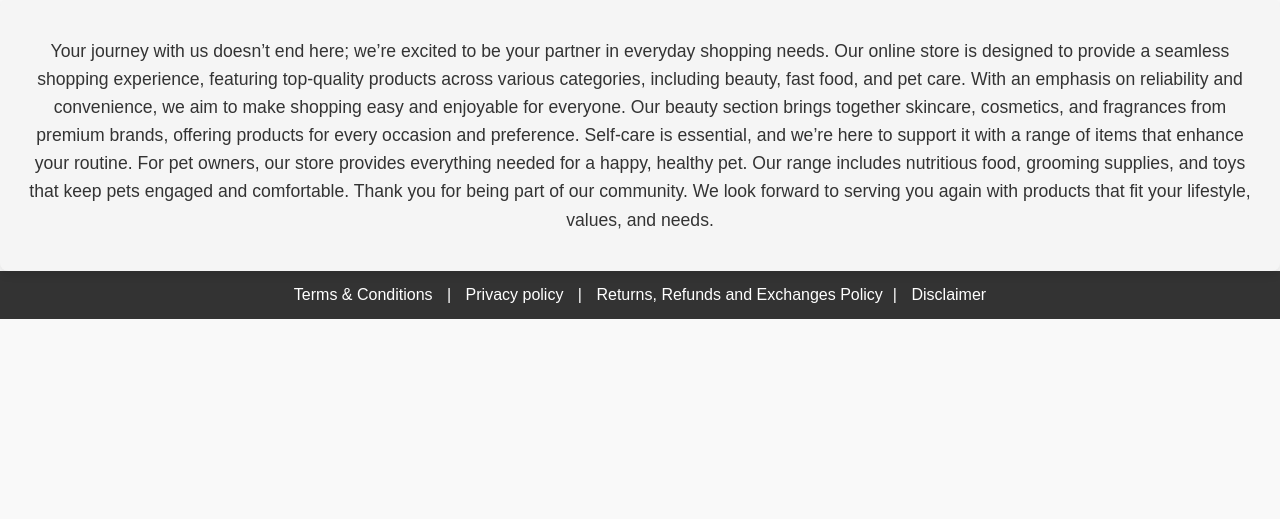
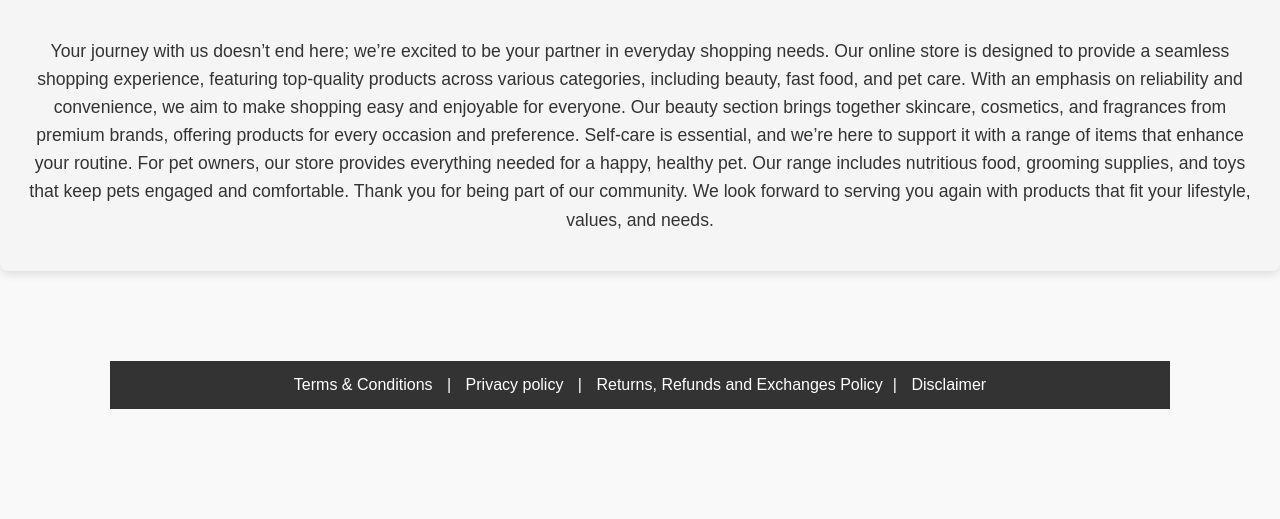
Before and after one commit to username25461/new_white_111124, a PHP site: page / in a window 1280 px wide. Shown: the part 2741-3260 px from the top of the page. Before the commit the page ends 3060 px from the top, so only its background shows below. Run offline with PHP 8.4, Linux system fonts and the light colour scheme; data that the repository does not hold is empty.

Commit message:
Update style.css

```diff
--- a/styles/style.css
+++ b/styles/style.css
@@ -124,6 +124,7 @@ footer {
     color: white;
     padding: 15px;
     text-align: center;
+	margin: 110px;
 }
 
 footer a {
```
